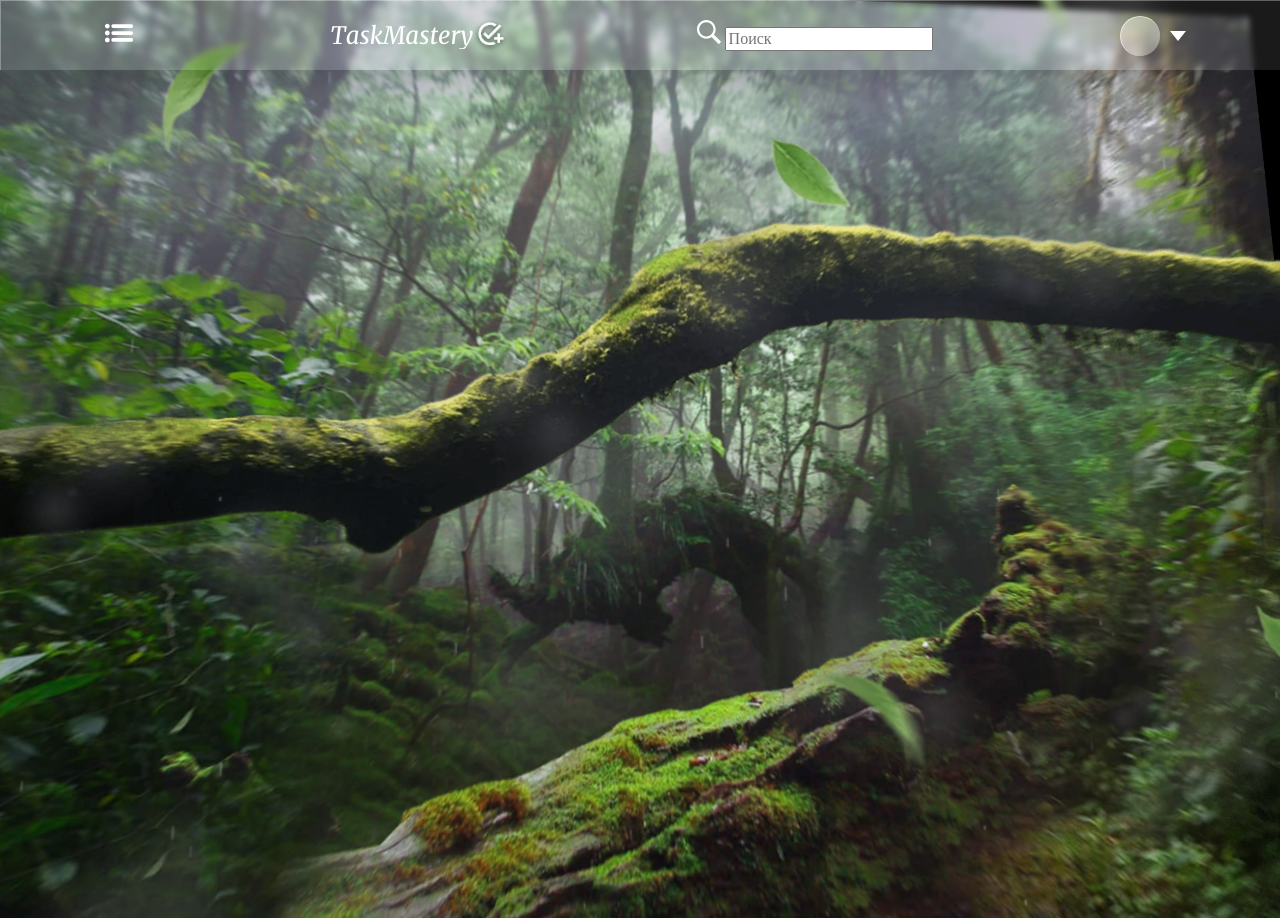
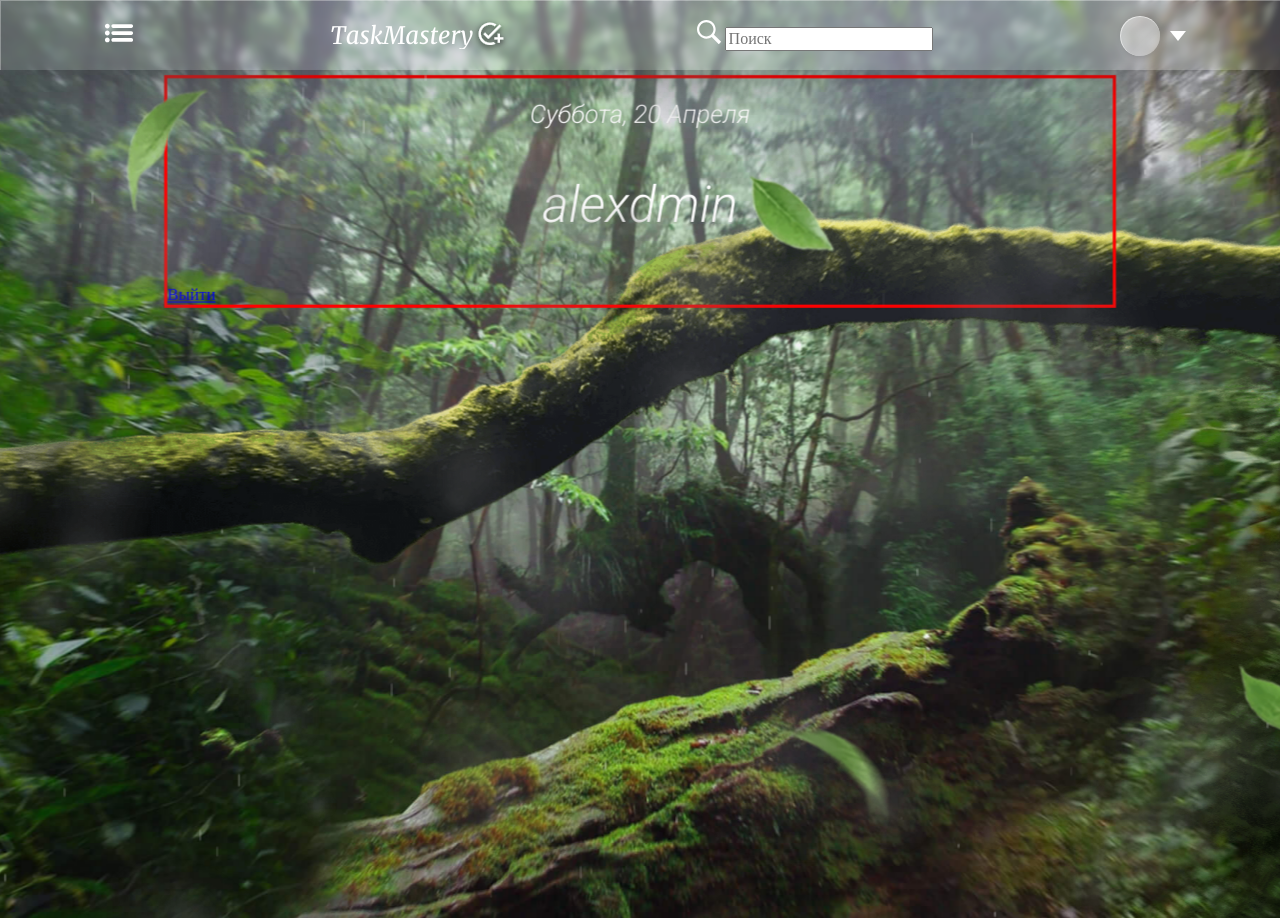
Before and after one commit to Alexey917/TaskMastery, a Django app: page /account in a window 1280 px wide. Run offline with Django 5.2, Linux system fonts and the light colour scheme; a user stored in the database is signed in.

Commit message:
Displayed the current date

```diff
--- a/TaskMastery/task_mastery/static/task_mastery/css/styles.css
+++ b/TaskMastery/task_mastery/static/task_mastery/css/styles.css
@@ -566,6 +566,35 @@
   text-decoration: none;
 }
 
+.account-content {
+  position: absolute;
+  border: 3px solid red;
+  left: 50%;
+  top: 12.5vw;
+  width: 900px;
+  margin-left: -450px;
+}
+
+.current-date {
+  text-align: center;
+  font-family: "Roboto", sans-serif;
+  font-weight: 300;
+  font-style: italic;
+  font-size: 24px;
+  line-height: 85%;
+  color: #ffffff;
+}
+
+.greetings {
+  text-align: center;
+  font-family: "Roboto", sans-serif;
+  font-weight: 300;
+  font-style: italic;
+  font-size: 48px;
+  line-height: 150%;
+  color: #ffffff;
+}
+
 @media (min-width: 992px) {
   .logIn:hover {
     transform: translateY(-0.25rem);
--- a/TaskMastery/task_mastery/templates/task_mastery/account.html
+++ b/TaskMastery/task_mastery/templates/task_mastery/account.html
@@ -75,6 +75,7 @@
         <div class="layers__item layer-2 bg-layer-2"></div>
         <div class="layers__item layer-3">
           <div class="account-content">
+            {% block cabinet %}{% endblock cabinet %}
             <a href="{% url 'task_mastery:logout' %}">Выйти</a>
           </div>
         </div>
--- a/TaskMastery/task_mastery/templates/task_mastery/cabinet.html
+++ b/TaskMastery/task_mastery/templates/task_mastery/cabinet.html
@@ -1,5 +1,6 @@
 {% extends "task_mastery/account.html" %}
 
 {% block cabinet %}
-
+  <p class="current-date">{{ current_date }}</p>
+  <h2 class="greetings">{{ user }}</h2>
 {% endblock cabinet %}
--- a/TaskMastery/task_mastery/utils.py
+++ b/TaskMastery/task_mastery/utils.py
@@ -18,6 +18,7 @@ teamWork = [
   'обменивайтесь комментариями и файлами для более эффективного сотрудничества'
 ]
 
+
 class DataMixin:
   def get_user_context(self, **kwargs):
     context = kwargs
--- a/TaskMastery/task_mastery/views.py
+++ b/TaskMastery/task_mastery/views.py
@@ -1,5 +1,5 @@
 from django.shortcuts import render, redirect
-from django.views.generic import CreateView
+from django.views.generic import CreateView, DetailView
 from django.http import HttpResponse, HttpResponseRedirect
 from django.contrib.auth import authenticate, login, logout
 from django.urls import reverse_lazy, reverse
@@ -8,6 +8,8 @@ from .forms import RegisterUserForm, LoginUserForm
 from django.contrib.auth.views import LoginView, LogoutView, PasswordResetView, PasswordResetDoneView, PasswordResetCompleteView, PasswordResetConfirmView
 from django.contrib.auth.decorators import login_required
 from django.contrib import messages
+import datetime
+from django.contrib.auth.mixins import LoginRequiredMixin
 
 
 def register(request):
@@ -23,31 +25,6 @@ def register(request):
     return render(request, 'task_mastery/register.html', {'form': form})
 
 
-# def index(request):
-#     if request.method == 'POST':
-#         form = LoginUserForm(request.POST)
-#         if form.is_valid():
-#             cd = form.cleaned_data
-#             user = authenticate(request, username=cd['username'], password=cd['password'])
-#             if user and user.is_active:
-#                 login(request, user)
-#                 return redirect('account')
-#     else:
-#         form = LoginUserForm()
-#     return render(request, 'task_mastery/index.html', {'form': form})
-
-
-# class RegisterUser(DataMixin, CreateView):
-#     form_class = RegisterUserForm
-#     template_name = 'task_mastery/register.html'
-#     success_url = reverse_lazy('/')
-
-#     def get_context_data(self, *, object_list=None, **kwargs):
-#         context = super().get_context_data(**kwargs)
-#         c_def = self.get_user_context(title="TaskMastery")
-#         return dict(list(context.items()) + list(c_def.items()))
-
-
 def logout_user(request):
     logout(request)
     return redirect('/')
@@ -55,7 +32,55 @@ def logout_user(request):
 
 @login_required
 def account(request):
-    return render(request, 'task_mastery/account.html')
+
+    months = [
+        "Января",
+        "Февраля",
+        "Марта",
+        "Апреля",
+        "Мая",
+        "Июня",
+        "Июля",
+        "Августа",
+        "Сентября",
+        "Октября",
+        "Ноября",
+        "Декабря"
+    ]
+
+    days = [
+            "Понедельник",
+            "Вторник",
+            "Среда",
+            "Четверг",
+            "Пятница",
+            "Суббота",
+            "Воскресенье",
+        ]
+
+    current_date = datetime.date.today()
+    day_week = current_date.today().weekday()
+
+    for i in range(len(months)):
+        if i == current_date.month - 1:
+            date = months[i]
+
+    for i in range(len(days)):
+            if day_week == i:
+                day_week = days[i]
+
+
+    user = request.user
+
+    return render(request, 'task_mastery/cabinet.html', {"current_date": f"{day_week}, {current_date.day} {date}", "user": user})
+
+# class Account(LoginRequiredMixin, DataMixin, DetailView):
+#     template_name = 'task_mastery/cabinet.html'
+
+#     def get_context_data(self, *, object_list=None, **kwargs):
+#         context = super().get_context_data(**kwargs)
+#         c_def = self.get_user_context(title="TaskMastery")
+#         return dict(list(context.items()) + list(c_def.items()))
 
 
 class LoginUser(DataMixin, LoginView):
```
Also changed, not shown: TaskMastery/db.sqlite3.
